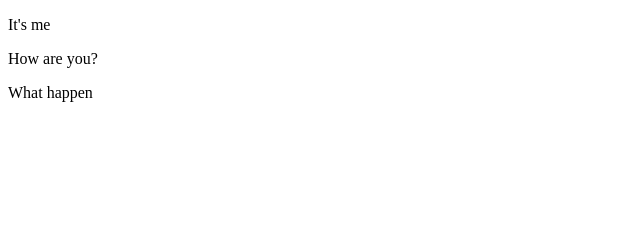
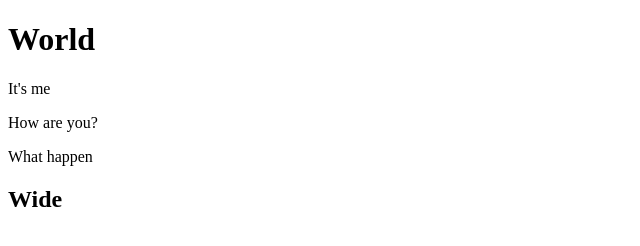
Before and after one commit to noselb/HTML-CSS-exam, a plain HTML site: page index.html in a window 1280 px wide. Shown: the whole page, without its empty margins (0-640 px from the left). Drawn offline with Linux system fonts and the light colour scheme.

Commit message:
docs:add title first and second level

```diff
--- a/index.html
+++ b/index.html
@@ -6,10 +6,11 @@
     <title>Document</title>
 </head>
 <body>
-
+   <h1>World</h1>
     <p>It's me</p>
     <p>How are you?</p>
     <p>What happen</p>
+    <h2>Wide</h2>
 
 
 </body>
```
